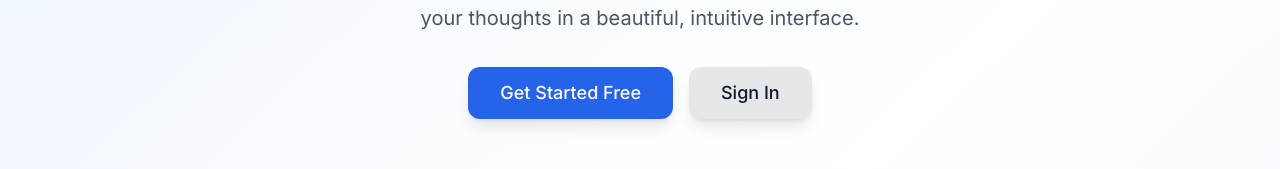
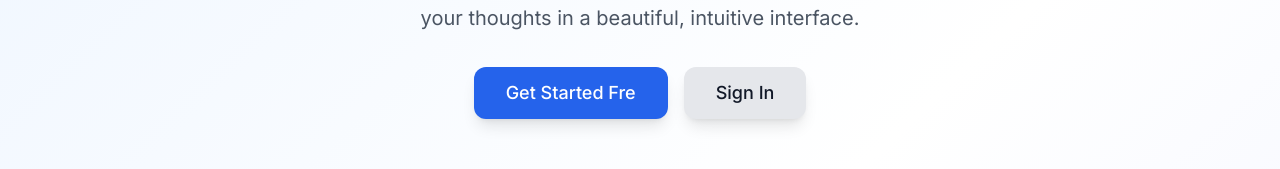
Before and after one commit to abhaydev2/iNoteBook, a React (Vite) app in the folder iNoteBook/frontend/: page / in a window 1280 px wide. Shown: the part 292-461 px from the top of the page. Built offline with nearby package versions, Linux system fonts and the light colour scheme; no server answers.

Commit message:
some error in home page

```diff
--- a/iNoteBook/frontend/src/pages/Home.jsx
+++ b/iNoteBook/frontend/src/pages/Home.jsx
@@ -35,7 +35,7 @@ const Home = () => {
                     to="/signup"
                     className="btn-primary text-lg px-8 py-3 rounded-xl shadow-lg hover:shadow-xl transform hover:scale-105 transition-all duration-200"
                   >
-                    Get Started Free
+                    Get Started Fre
                   </Link>
                   <Link
                     to="/login"
```
